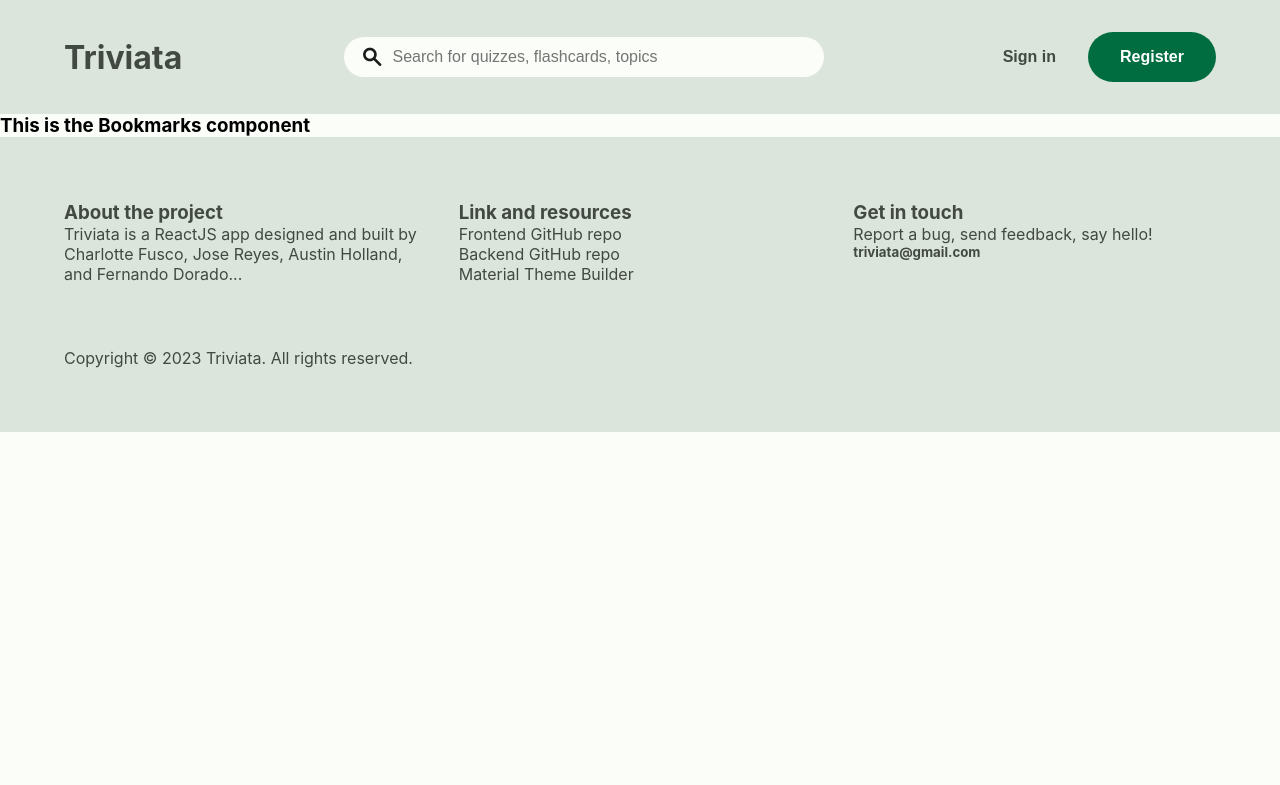
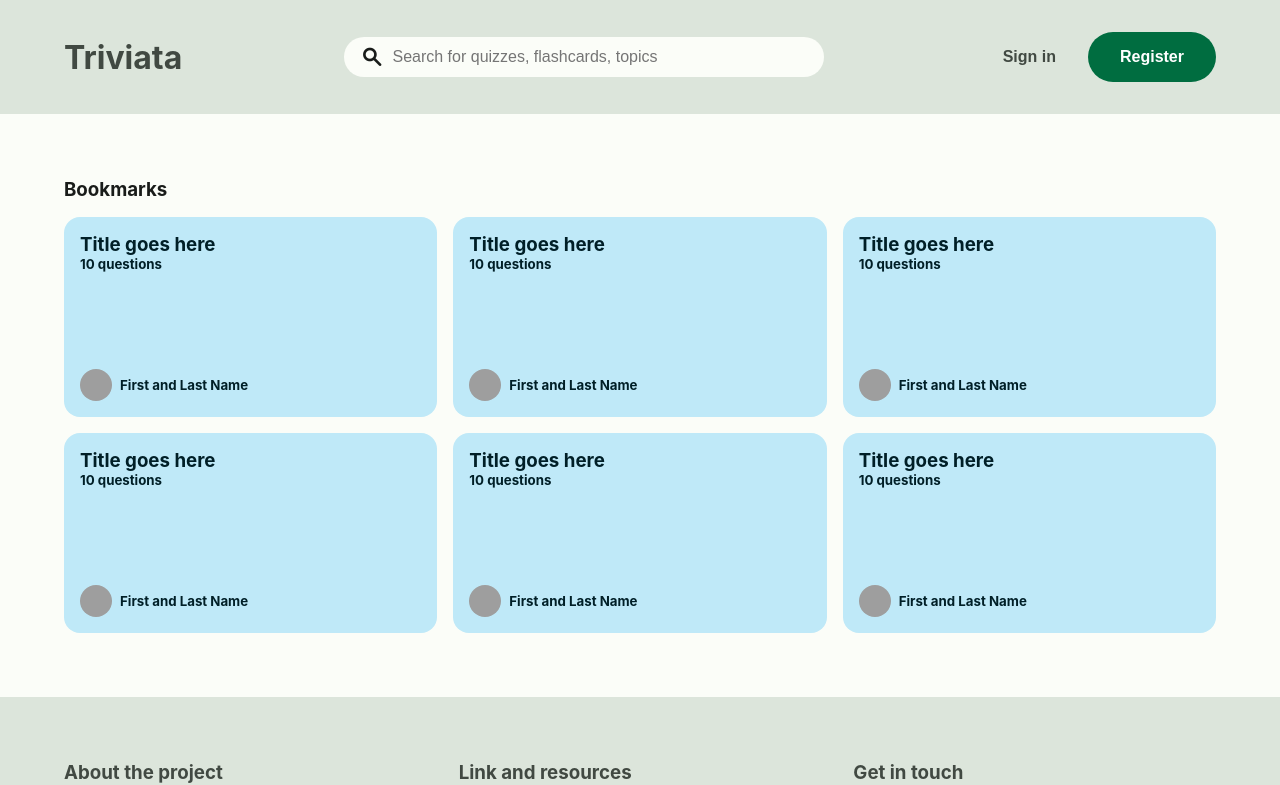
Before and after one commit to lastnameisgold/triviata_app_frontend, a React (Create React App) app in the folder triviata/: page /bookmarks in a window 1280 px wide. Shown: the top 785 px of the page. Built offline with nearby package versions, Linux system fonts and the light colour scheme; grey boxes are pictures that could not be loaded.

Commit message:
Added placeholder bookmarks.

```diff
--- a/triviata/src/components/Bookmarks.js
+++ b/triviata/src/components/Bookmarks.js
@@ -1,5 +1,19 @@
+import Card from "./Card"
+
 export default function Bookmarks() {
     return(
-        <h3>This is the Bookmarks component</h3>
+        <div className="home-container">
+            <div className="section-container">
+            <h3>Bookmarks</h3>
+            <div className="card-grid">
+                <Card />
+                <Card />
+                <Card />
+                <Card />
+                <Card />
+                <Card />
+            </div>
+        </div>
+    </div>
     )
 }
```
